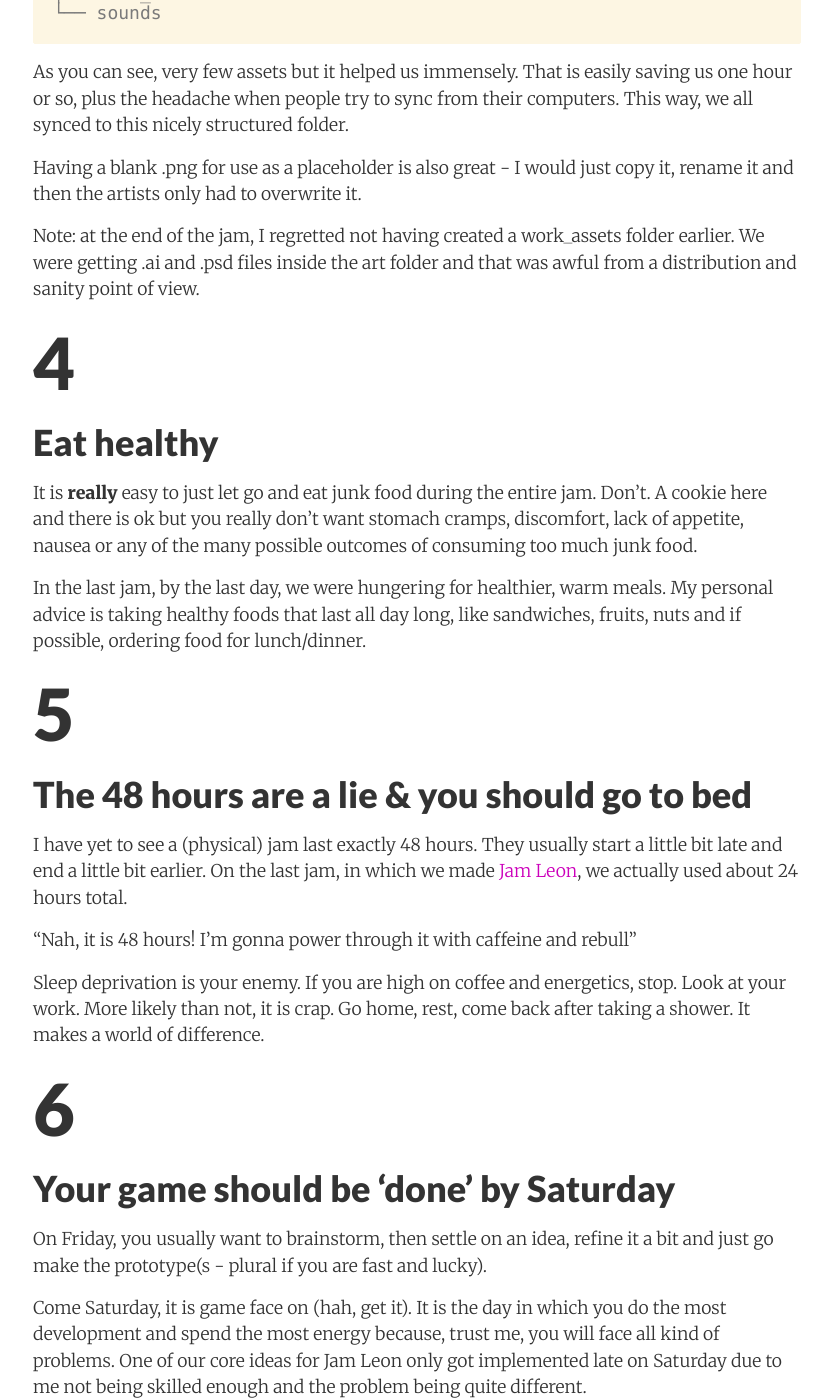
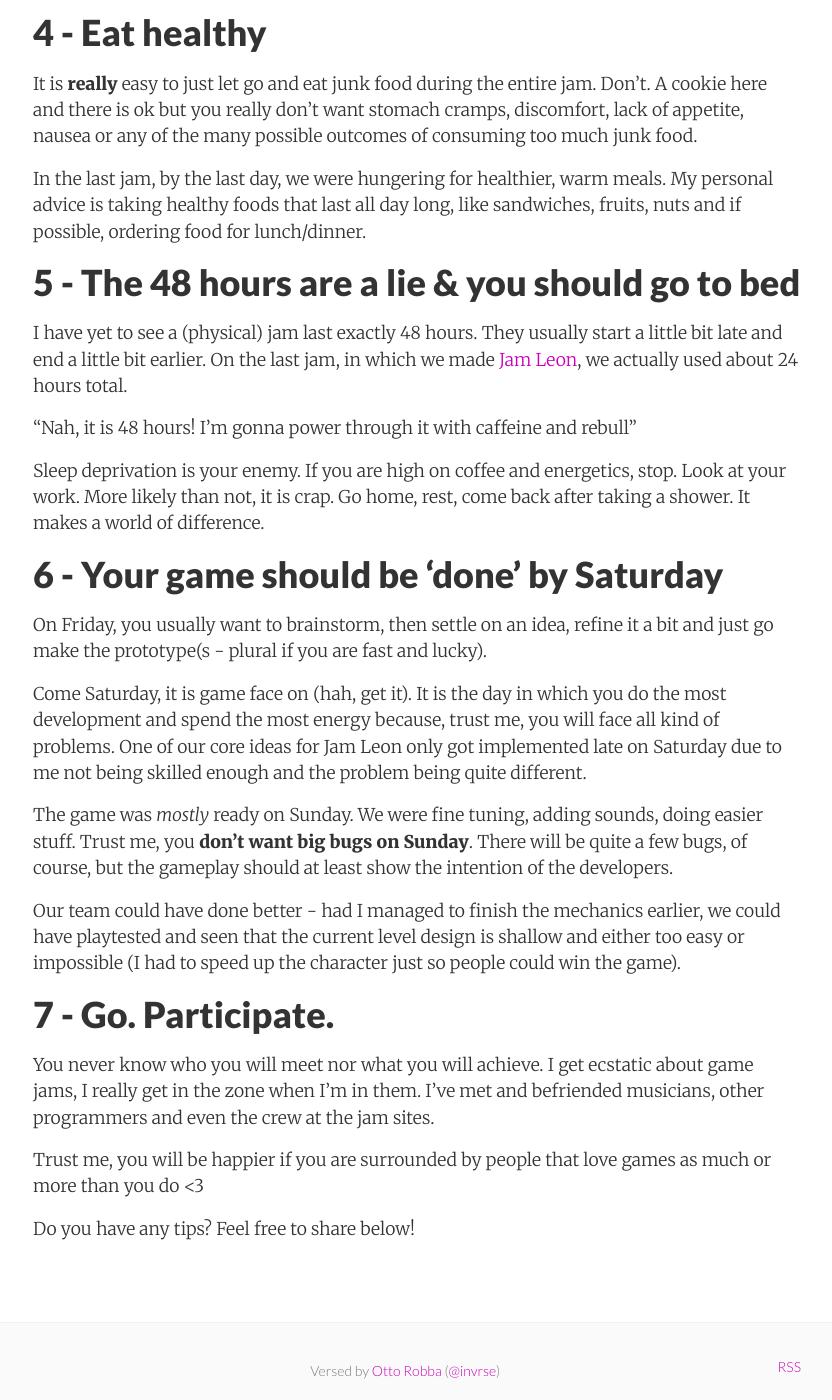
Before and after one commit to ThaisRobba/invrse, a Jekyll site: the page built from _posts/2014-09-18-5-things-I-learned-in-a-gamejam.md, in a window 1280 px wide and 1400 px high, scrolled down 1810 px. Shown: the whole window, without its empty margins (223-1055 px from the left). Built offline with Jekyll 4.4.1, drawn with Linux system fonts in a browser that asks for light colours; comment, search, counter and statistics services are not loaded; some of the changed text lies outside the part shown.

Commit message:
first post & cleanup

```diff
--- a/_posts/2014-09-18-5-things-I-learned-in-a-gamejam.md
+++ b/_posts/2014-09-18-5-things-I-learned-in-a-gamejam.md
@@ -12,9 +12,8 @@ There is a lot to do and time is shorter than it seem.
 At the same time, it is an incredibly fun experience in which you get to meet all kind of folks and see all kind of games.
 In order to better enjoy whatever jam that you are going into, here are 6 quick tips from this survivor.
 
-#1
 
-###Don't be on time. Be early.
+###1 - Don't be on time. Be early.
 
 Getting to the jam location *before* it starts guarantees you a good spot (my team got a 'premium' location with a blackboard because we were early).
 Being early also allows you to setup shop beforehand, saving precious time. It also allows you to work out all the kinks with the team's workflow.
@@ -22,9 +21,8 @@ Being early also allows you to setup shop beforehand, saving precious time. It a
 We had a member whose Dropbox was completely full - being early allowed us to create a new account for him, set it all up and get everyone synced.
 Which brings us to:
 
-#2
 
-###Use any sharing/revision system
+###2 - Use any sharing/revision system
 
 I do mean any. Dropbox is not perfect but for newbies and the technology-averse it is dead easy. I would not recommend it for a team
 with multiple programmers but for smaller teams - or teams in which there is no overlap -  it works quite well.
@@ -33,9 +31,8 @@ I just cannot stress enough how important this is.
 On the last jam I went to, this meant that the team member that got sick and had to work from home was always in the loop. The artists could simple drop the finished
 assets on top of my placeholders and the game, being made on html5, was playable by any member at all times. How awesome is that?
 
-#3
 
-###Placeholders are your friends
+###3 - Placeholders are your friends
 
 I came to the jam with some basic presets already in place. I had structured the game folder like so:
 
@@ -65,9 +62,8 @@ Note: at the end of the jam, I regretted not having created a work_assets folder
 We were getting .ai and .psd files inside the art folder and that was awful from
 a distribution and sanity point of view.
 
-#4
 
-###Eat healthy
+###4 - Eat healthy
 
 It is **really** easy to just let go and eat junk food during the entire jam. Don't.
 A cookie here and there is ok but you really don't want stomach cramps,
@@ -78,9 +74,9 @@ In the last jam, by the last day, we were hungering for healthier, warm meals.
 My personal advice is taking healthy foods that last all day long, like sandwiches,
 fruits, nuts and if possible, ordering food for lunch/dinner.
 
-#5
 
-###The 48 hours are a lie & you should go to bed
+
+###5 - The 48 hours are a lie & you should go to bed
 
 I have yet to see a (physical) jam last exactly 48 hours. They usually start a little bit late
 and end a little bit earlier. On the last jam, in which we made [Jam Leon](http://www.ottorobba.com/spjam),
@@ -92,9 +88,9 @@ Sleep deprivation is your enemy. If you are high on coffee and energetics,
 stop. Look at your work. More likely than not, it is crap. Go home, rest, come back
 after taking a shower. It makes a world of difference.
 
-#6
 
-###Your game should be 'done' by Saturday
+
+###6 - Your game should be 'done' by Saturday
 
 On Friday, you usually want to brainstorm, then settle on an idea, refine it a bit and just go make the
 prototype(s - plural if you are fast and lucky).
@@ -112,9 +108,9 @@ but the gameplay should at least show the intention of the developers.
 Our team could have done better - had I managed to finish the mechanics earlier, we could have playtested
 and seen that the current level design is shallow and either too easy or impossible (I had to speed up the character just so people could win the game).
 
-#7
 
-###Go. Participate.
+
+###7 - Go. Participate.
 
 You never know who you will meet nor what you will achieve. I get ecstatic about
 game jams, I really get in the zone when I'm in them. I've met and befriended musicians,
```
